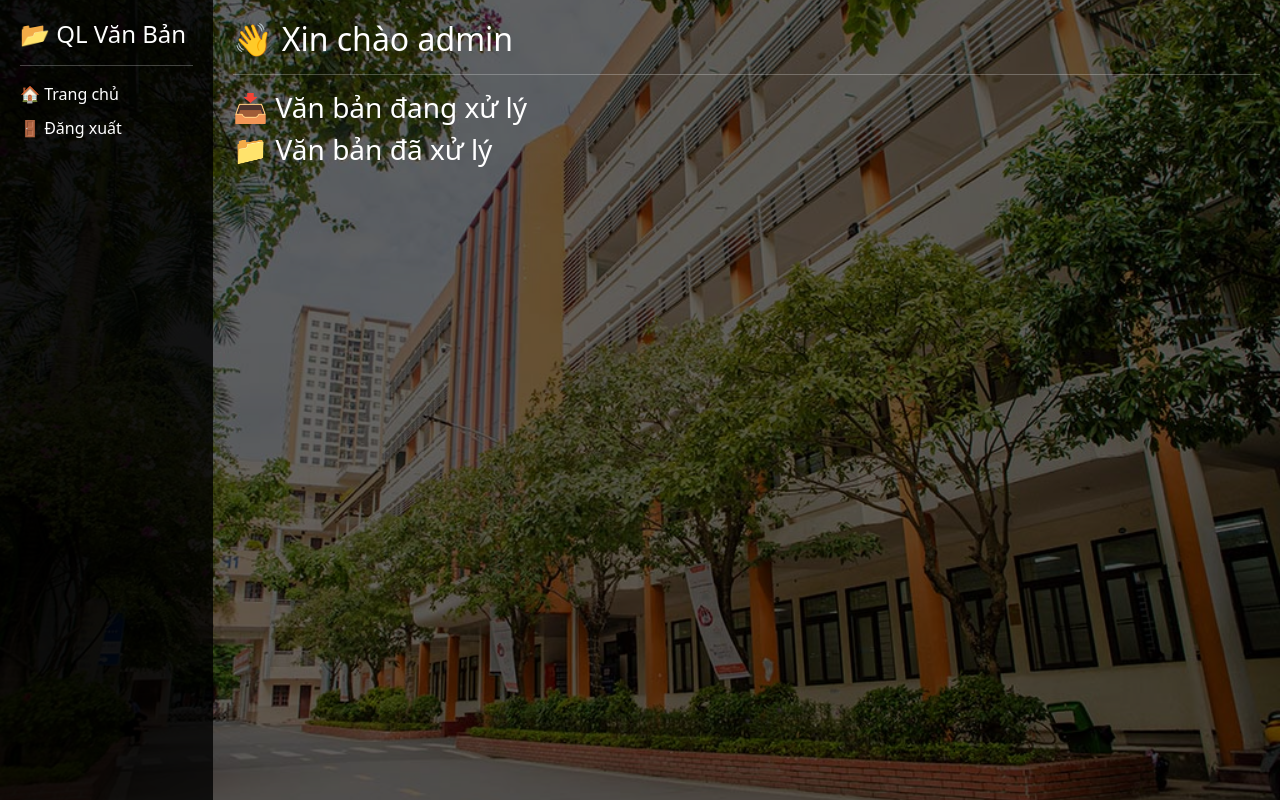
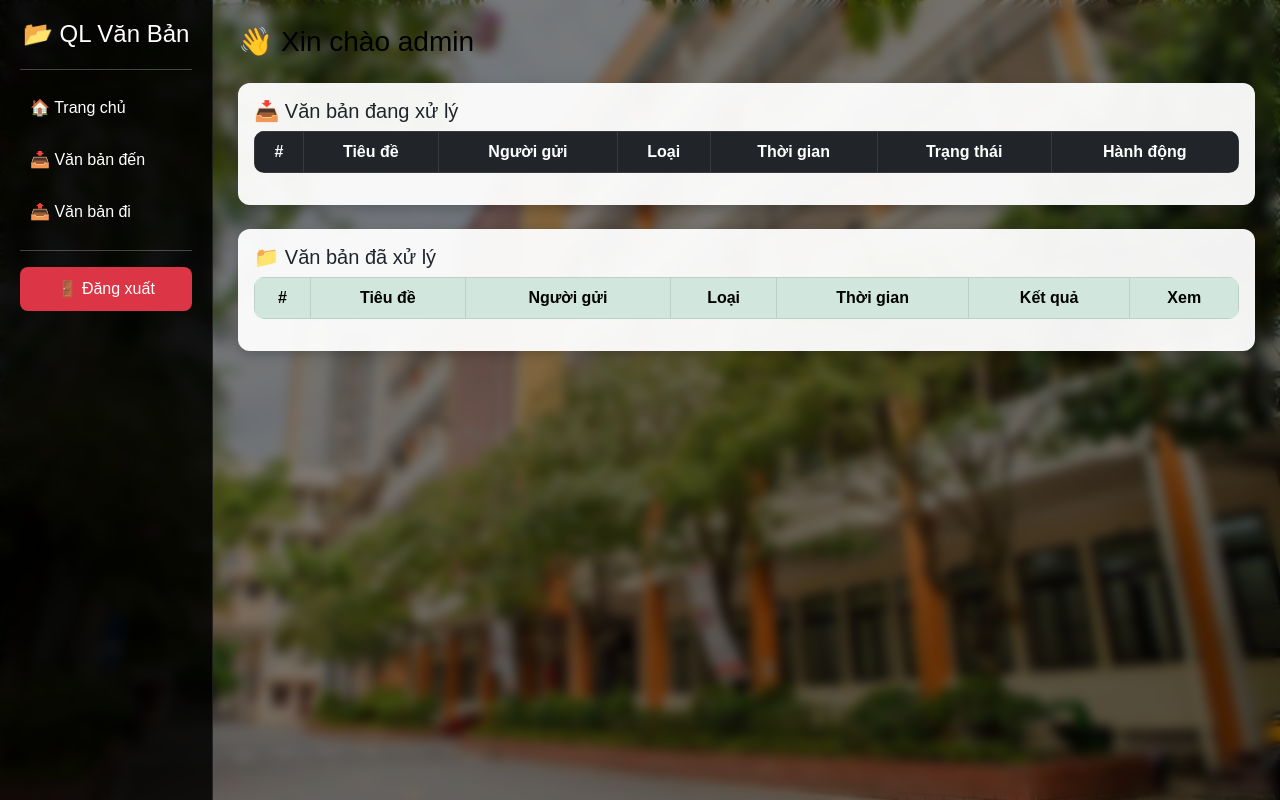
Before and after one commit to duykhanh0811/quanlyvanban, a Flask app: page /dashboard in a window 1280 px wide. Run offline with Flask 3, Linux system fonts and the light colour scheme; the visitor is signed in with stand-in values (Sample User, id 1); tables that the repository leaves empty hold one stand-in row (values such as "Sample post"); lists and menus that the app fills with data are empty.

Commit message:
Add files via upload

```diff
--- a/templates/base.html
+++ b/templates/base.html
@@ -7,6 +7,7 @@
     <style>
         body {
             margin: 0;
+            font-family: Arial, sans-serif;
         }
 
         /* nền ảnh */
@@ -19,40 +20,77 @@
             z-index: -2;
         }
 
-        /* lớp mờ */
+        /* overlay blur */
         .overlay {
             position: fixed;
             width: 100%;
             height: 100%;
-            background: rgba(0,0,0,0.6);
+            backdrop-filter: blur(6px);
+            background: rgba(0,0,0,0.5);
             z-index: -1;
         }
 
+        /* sidebar */
         .sidebar {
             height: 100vh;
-            background: rgba(0,0,0,0.8);
+            background: rgba(0,0,0,0.85);
             color: white;
             padding: 20px;
+            border-right: 1px solid rgba(255,255,255,0.1);
+        }
+
+        .sidebar h4 {
+            text-align: center;
+            margin-bottom: 20px;
         }
 
         .sidebar a {
+            display: block;
+            padding: 10px;
+            margin: 8px 0;
+            border-radius: 8px;
             color: white;
-            display: block;
-            margin: 10px 0;
             text-decoration: none;
+            transition: 0.3s;
         }
 
         .sidebar a:hover {
-            color: #0d6efd;
+            background: #0d6efd;
         }
 
+        /* content */
         .content {
-            padding: 20px;
-            color: white;
+            padding: 25px;
+            color: black;
         }
 
+        /* card */
         .card {
             border-radius: 12px;
+            border: none;
+            background: rgba(255,255,255,0.95);
+            box-shadow: 0 4px 12px rgba(0,0,0,0.2);
+        }
+
+        /* bảng */
+        table {
+            background: white;
+            border-radius: 10px;
+            overflow: hidden;
+        }
+
+        th {
+            text-align: center;
+        }
+
+        td {
+            vertical-align: middle;
+        }
+
+        /* badge */
+        .badge {
+            font-size: 14px;
+            padding: 6px 10px;
         }
     </style>
 </head>
@@ -65,15 +103,24 @@
 <div class="container-fluid">
     <div class="row">
 
-        <!-- sidebar -->
+        <!-- SIDEBAR -->
         <div class="col-2 sidebar">
             <h4>📂 QL Văn Bản</h4>
             <hr>
+
             <a href="/dashboard">🏠 Trang chủ</a>
-            <a href="/logout">🚪 Đăng xuất</a>
+
+            <a href="/dashboard">📥 Văn bản đến</a>
+            <a href="/dashboard">📤 Văn bản đi</a>
+
+            <hr>
+
+            <a href="/logout" style="background:#dc3545; text-align:center;">
+                🚪 Đăng xuất
+            </a>
         </div>
 
-        <!-- content -->
+        <!-- CONTENT -->
         <div class="col-10 content">
             {% block content %}{% endblock %}
         </div>
--- a/templates/dashboard.html
+++ b/templates/dashboard.html
@@ -2,57 +2,128 @@
 
 {% block content %}
 
-<h2>👋 Xin chào {{role}}</h2>
+<h3 class="mb-4">👋 Xin chào {{role}}</h3>
 
+<!-- ===== FORM GỬI ===== -->
 {% if role == 'student' %}
+<div class="card p-3 mb-4">
+    <h5>📤 Gửi văn bản</h5>
+
     <form action="/upload" method="post" enctype="multipart/form-data">
-    <input name="title" placeholder="Tiêu đề"><br>
+        <div class="row">
+            <div class="col">
+                <input class="form-control" name="title" placeholder="Tiêu đề">
+            </div>
 
-    <select name="doc_type">
+            <div class="col">
+                <select class="form-control" name="doc_type">
                     <option>Thông báo</option>
                     <option>Nghị quyết</option>
                     <option>Công văn</option>
-    </select><br>
+                </select>
+            </div>
 
-    <input type="file" name="file"><br>
-    <button>Gửi</button>
+            <div class="col">
+                <input class="form-control" type="file" name="file">
+            </div>
+
+            <div class="col">
+                <button class="btn btn-primary">Gửi</button>
+            </div>
+        </div>
     </form>
+</div>
 {% endif %}
 
-<hr>
+<!-- ===== VĂN BẢN ĐANG XỬ LÝ ===== -->
+<div class="card p-3 mb-4">
+    <h5>📥 Văn bản đang xử lý</h5>
 
-<h3>📥 Văn bản đang xử lý</h3>
+    <table class="table table-bordered table-hover">
+        <thead class="table-dark">
+            <tr>
+                <th>#</th>
+                <th>Tiêu đề</th>
+                <th>Người gửi</th>
+                <th>Loại</th>
+                <th>Thời gian</th>
+                <th>Trạng thái</th>
+                <th>Hành động</th>
+            </tr>
+        </thead>
 
+        <tbody>
         {% for doc in docs %}
-<div>
-    <b>{{doc.title}}</b><br>
-    👤 {{doc.sender}}<br>
-    📂 {{doc.doc_type}}<br>
-    ⏰ {{doc.created_at}}<br>
-    📌 {{doc.status}}<br>
+            <tr>
+                <td>{{doc.id}}</td>
+                <td>{{doc.title}}</td>
+                <td>{{doc.sender}}</td>
+                <td>{{doc.doc_type}}</td>
+                <td>{{doc.created_at}}</td>
+                <td>
+                    <span class="badge bg-warning text-dark">
+                        {{doc.status}}
+                    </span>
+                </td>
 
-    <a href="/file/{{doc.filename}}">Xem</a>
+                <td>
+                    <a class="btn btn-sm btn-info" href="/file/{{doc.filename}}">Xem</a>
 
                     {% if role == 'staff' %}
-    <a href="/staff_approve/{{doc.id}}">✔ Duyệt</a>
-    <a href="/to_leader/{{doc.id}}">⬆ Gửi lãnh đạo</a>
+                    <a class="btn btn-success btn-sm" href="/staff_approve/{{doc.id}}">✔</a>
+                    <a class="btn btn-warning btn-sm" href="/to_leader/{{doc.id}}">⬆</a>
                     {% endif %}
 
                     {% if role == 'admin' %}
-    <a href="/approve/{{doc.id}}">✔ Duyệt</a>
-    <a href="/reject/{{doc.id}}">❌ Từ chối</a>
+                    <a class="btn btn-success btn-sm" href="/approve/{{doc.id}}">✔</a>
+                    <a class="btn btn-danger btn-sm" href="/reject/{{doc.id}}">✖</a>
                     {% endif %}
+                </td>
+            </tr>
+        {% endfor %}
+        </tbody>
+    </table>
 </div>
-<hr>
+
+<!-- ===== VĂN BẢN ĐÃ XỬ LÝ ===== -->
+<div class="card p-3">
+    <h5>📁 Văn bản đã xử lý</h5>
+
+    <table class="table table-bordered table-striped">
+        <thead class="table-success">
+            <tr>
+                <th>#</th>
+                <th>Tiêu đề</th>
+                <th>Người gửi</th>
+                <th>Loại</th>
+                <th>Thời gian</th>
+                <th>Kết quả</th>
+                <th>Xem</th>
+            </tr>
+        </thead>
+
+        <tbody>
+        {% for doc in done_docs %}
+            <tr>
+                <td>{{doc.id}}</td>
+                <td>{{doc.title}}</td>
+                <td>{{doc.sender}}</td>
+                <td>{{doc.doc_type}}</td>
+                <td>{{doc.created_at}}</td>
+                <td>
+                    {% if doc.status == 'Đã duyệt' %}
+                        <span class="badge bg-success">Đã duyệt</span>
+                    {% else %}
+                        <span class="badge bg-danger">Từ chối</span>
+                    {% endif %}
+                </td>
+                <td>
+                    <a class="btn btn-secondary btn-sm" href="/file/{{doc.filename}}">Xem</a>
+                </td>
+            </tr>
         {% endfor %}
-
-<h3>📁 Văn bản đã xử lý</h3>
-
-{% for doc in done_docs %}
-<div>
-    <b>{{doc.title}}</b><br>
-    {{doc.status}}<br>
+        </tbody>
+    </table>
 </div>
-{% endfor %}
 
 {% endblock %}
```
Lines whose indentation alone changed are shown as unchanged.
